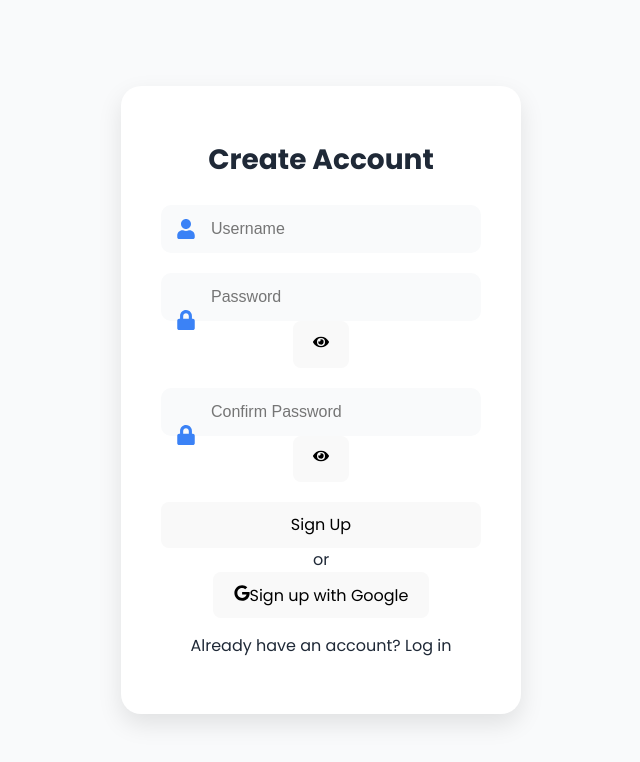
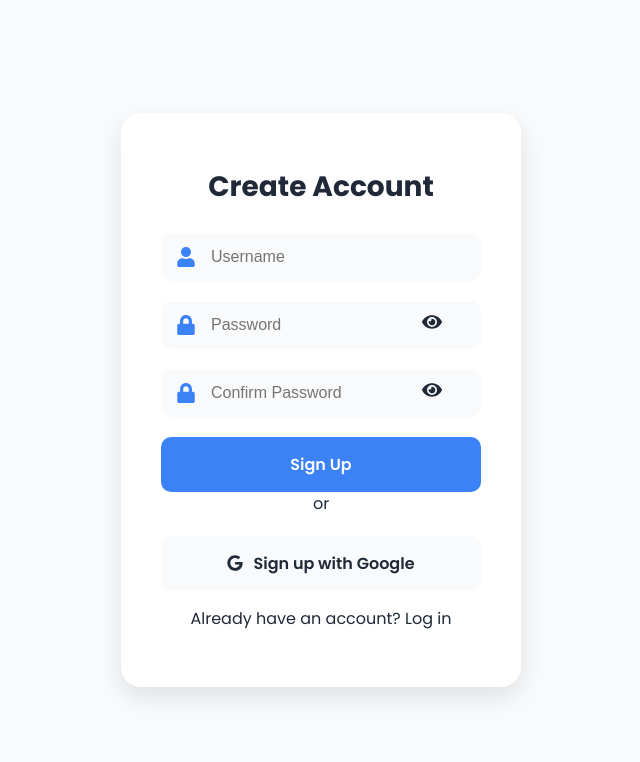
Before and after one commit to manav-vc/aquarium, a React (Vite) app in the folder Frontend/: page /signup in a window 1280 px wide. Shown: the top 762 px of the page, without its empty margins (319-959 px from the left). Built offline with nearby package versions, Linux system fonts and the light colour scheme; no server answers.

Commit message:
Update signup.module.css

```diff
--- a/Frontend/src/auth/signup.module.css
+++ b/Frontend/src/auth/signup.module.css
@@ -67,3 +67,46 @@
     color: var(--primary);
     font-size: 20px;
   }
+  .showPassword {
+    position: absolute;
+    right: 15px;
+    top: 50%;
+    transform: translateY(-50%);
+    background: none;
+    border: none;
+    color: var(--text);
+    cursor: pointer;
+    font-size: 20px;
+  }
+
+  .signupButton, .googleButton {
+    width: 100%;
+    padding: 15px;
+    border: none;
+    border-radius: 10px;
+    font-size: 16px;
+    font-weight: 600;
+    cursor: pointer;
+    transition: all 0.3s ease;
+    box-sizing: border-box;
+
+  }
+
+  .signupButton {
+    background: var(--primary);
+    color: var(--bg);
+  }
+
+  .signupButton:hover {
+    background: var(--secondary);
+  }
+
+  .googleButton {
+    background: var(--bg);
+    color: var(--text);
+    display: flex;
+    align-items: center;
+    justify-content: center;
+    gap: 10px;
+    margin-top: 20px;
+  }
```
